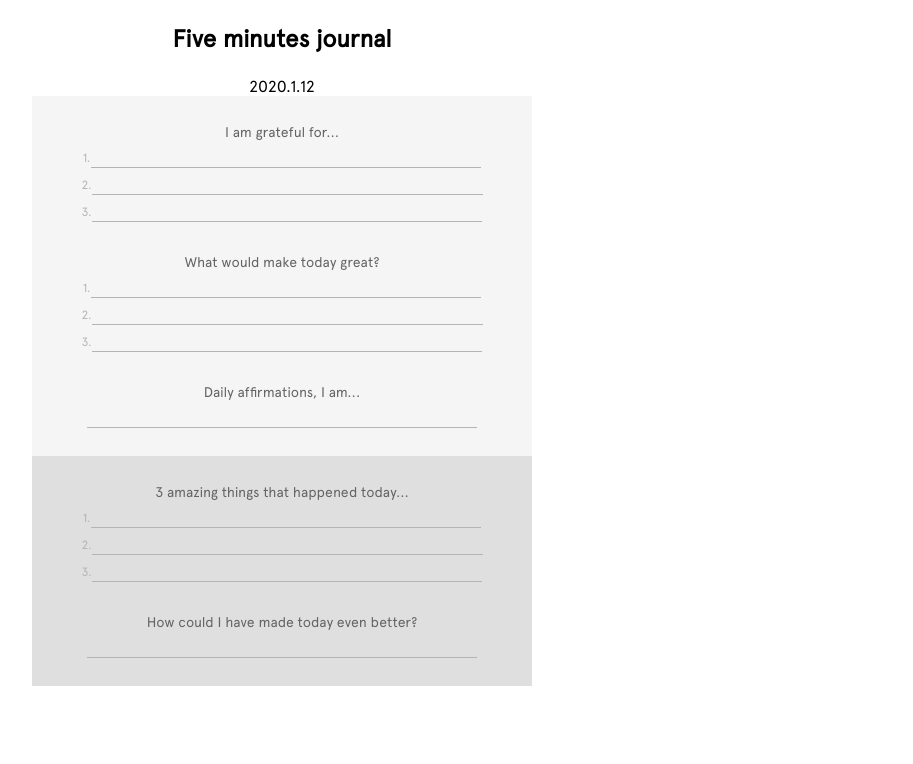
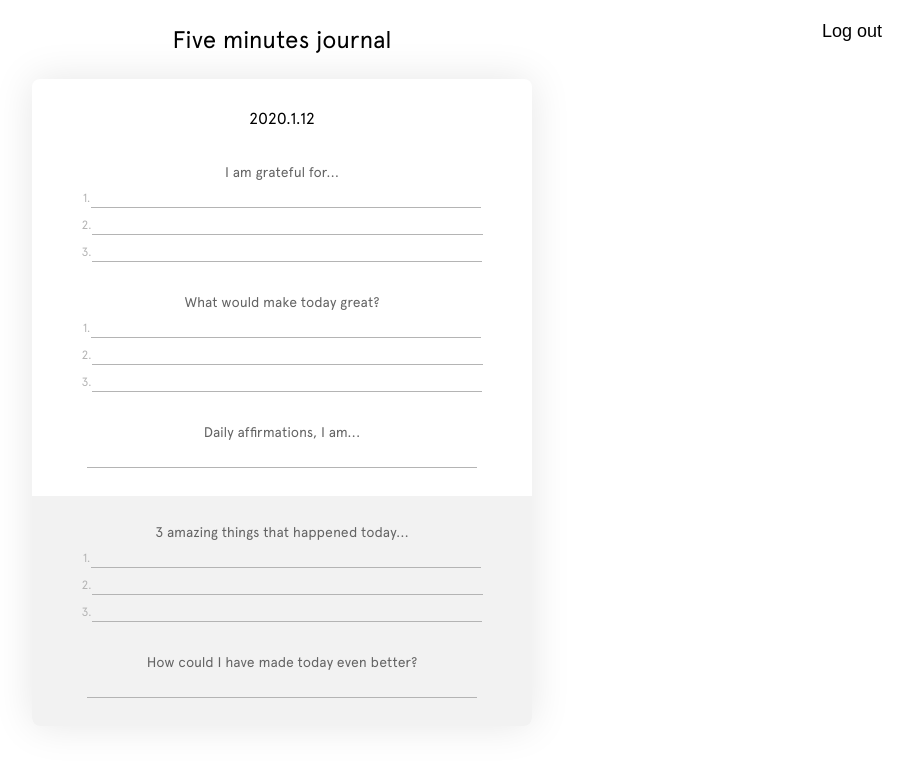
Before and after one commit to kevinloustau/5-minutes-journal, a React (Create React App) app: page / in a window 1280 px wide. Shown: the top 764 px of the page, without its empty margins (358-1271 px from the left). Built offline with nearby package versions, Linux system fonts and the light colour scheme.

Commit message:
update css and add button log in/out and sign up

```diff
--- a/src/App.css
+++ b/src/App.css
@@ -35,7 +35,3 @@ h2 {
   font-size: 14px;
   font-weight: 400;
 }
-
-#mainTitle{
-  padding: 24px;
-}
--- a/src/App.js
+++ b/src/App.js
@@ -3,8 +3,10 @@ import './App.css';
 import uuidv4 from 'uuid/v4';
 import DayList from './Components/DayList';
 import Day from './Components/Day';
+import Topbar from './Components/Topbar'
 
 export const JournalContext = React.createContext();
+export const ConnectionContext = React.createContext();
 
 export default function App() {
   const [days, setDays] = useState(emptyDays);
@@ -13,9 +15,10 @@ export default function App() {
   const todayDate =  createTodayDate();
   const todayDay = days.find(d => d.date === todayDate)
 
+  const [isLoggedIn, setIsLoggedIn] = useState(true)
+
   useEffect(() => {
     if (!todayDay) {
-      console.log("t:", todayDay);
       handleDayAdd();
     }
     //get json from api
@@ -67,13 +70,34 @@ export default function App() {
     return (date);
   }
 
+  // Connection
+
+  const ConnectionContextValue = {
+      handleLogOut,
+      handleLogIn,
+      handleLSignup
+  }
+
+  function handleLogOut(){
+    setIsLoggedIn(false);
+  }
+
+  function handleLogIn(){
+    setIsLoggedIn(true);
+  }
+
+  function handleLSignup(){
+    //display Signup component
+  }
 
   return (
     <JournalContext.Provider value={JournalContextValue}>
       <div className="App">
-        <h1 id='mainTitle' onClick={handleDayUnselect}>Five minutes journal</h1>
-          {!selectedDayId && <DayList days={days} />}
-          {selectedDayId && <Day content={selectedDay} />}
+        <ConnectionContext.Provider value={ConnectionContextValue}>
+          <Topbar isLoggedIn={isLoggedIn} />
+        </ConnectionContext.Provider>
+        {!selectedDayId && <DayList days={days} />}
+        {selectedDayId && <Day content={selectedDay} />}
       </div>
     </JournalContext.Provider>
   );
--- a/src/Components/Day.css
+++ b/src/Components/Day.css
@@ -1,22 +1,21 @@
-.journalContainer {
-  text-align: center;
-  display: flex;
-  top: 0;
-  bottom: 0;
-  right: 0;
-  left: 0;
-}
-
 .journalContent {
   margin: auto;
   width: 500px;
+  border-radius: 8px;
+  box-shadow: 0px 0px 40px rgba(0, 0, 0, 0.1);
 }
 
-#back-to-menu{
-  border: 0;
-  border-radius: 0.25rem;
-  text-decoration: none;
-  padding: 0.25rem 0.5rem;
-  margin: 0.25rem;
-  cursor: pointer;
+#date{
+  padding: 30px 0 20px 0;
 }
+
+#day-inputs {
+  padding: 0 12px 12px 12px;
+  background: #FFFFFF;
+}
+
+#night-inputs {
+  padding: 12px;
+  background: #F2F2F2;
+  border-radius: 0 0 8px 8px;
+}
--- a/src/Components/Day.js
+++ b/src/Components/Day.js
@@ -6,21 +6,20 @@ export default function Day(props) {
   const [content, setContent] = useState(props.content);
 
   return (
-    <div className="journalContainer">
       <div className="journalContent">
-      {content.date}
+        <div id='date'>
+          {content.date}
+        </div>
       {/* <button onClick={journalContext.handleDayDelete}>delete</button> */}
-        <div id="DayInputs">
+        <div id="day-inputs">
           <DynamicInputComponent title="I am grateful for..." numberOfEl={3} displayNumber={true} content={content.gratefull} name='gratefull' />
           <DynamicInputComponent title="What would make today great?" numberOfEl={3} displayNumber={true} content={content.great} name='great'/>
           <DynamicInputComponent title="Daily affirmations, I am..." numberOfEl={1} displayNumber={false} content={content.affirmation} name='affirmation'/>
         </div>
-        <div id="NightInputs">
+        <div id="night-inputs">
           <DynamicInputComponent title="3 amazing things that happened today..." numberOfEl={3} displayNumber={true} content={content.happened} name='happened'/>
           <DynamicInputComponent title="How could I have made today even better?" numberOfEl={1} displayNumber={false} content={content.how} name='how'/>
         </div>
-
       </div>
-    </div>
   );
 }
--- a/src/Components/DayList.css
+++ b/src/Components/DayList.css
@@ -4,6 +4,16 @@
   bottom: 0;
   right: 0;
   left: 0;
+  animation: 0.5s ease-out 0s 1 fadeInOpacity;
+}
+
+@keyframes fadeInOpacity {
+  0%{
+    opacity: 0;
+  }
+  100% {
+    opacity: 1;
+  }
 }
 
 ul{
--- a/src/Components/DynamicInputComponent.css
+++ b/src/Components/DynamicInputComponent.css
@@ -1,16 +1,19 @@
+.journalContent{
+  animation: 0.5s ease-out 0s 1 fadeInOpacity;
+}
+
+@keyframes fadeInOpacity {
+  0%{
+    opacity: 0;
+  }
+  100% {
+    opacity: 1;
+  }
+}
+
 .DynamicInputComponent {
   padding: 16px 0;
   color: #646464;
-}
-
-#DayInputs {
-  padding: 12px;
-  background: #f5f5f5;
-}
-
-#NightInputs {
-  padding: 12px;
-  background: #dfdfdf;
 }
 
 input {
--- /dev/null
+++ b/src/Components/Topbar.css
@@ -0,0 +1,36 @@
+#topbar {
+}
+
+#top-right{
+  position: absolute;
+  right:20px;
+  top:20px;
+}
+
+button {
+  font-size: 18px;
+  line-height: 22px;
+}
+
+.btn-text{
+  border:none;
+  background: none;
+  padding-right: 20px;
+}
+
+#signup{
+  border:none;
+  width: 120px;
+  height: 40px;
+  background: #404040;
+  border-radius: 8px;
+  color: white;
+  font-size: 18px;
+  line-height: 22px;
+}
+
+#main-title{
+  font-size: 24px;
+  padding: 25px;
+  font-weight: 200;
+}
--- /dev/null
+++ b/src/Components/Topbar.js
@@ -0,0 +1,33 @@
+import React, { useContext } from 'react';
+import './Topbar.css'
+import {JournalContext, ConnectionContext} from '../App';
+
+export default function Topbar(pros){
+
+  const connectionContext = useContext(ConnectionContext);
+  const journalContext = useContext(JournalContext);
+
+  function boutonsDiv(){
+    if (pros.isLoggedIn) {
+      return (
+        <button className='btn-text' onClick={connectionContext.handleLogOut}>Log out</button>
+      )
+    } else {
+      return (
+        <>
+          <button  className='btn-text' onClick={connectionContext.handleLogIn}>Log in</button>
+          <button id='signup'>Sign up</button>
+        </>
+      )
+    }
+  }
+
+  return(
+    <div id='topbar'>
+      <h1 id='main-title'onClick={journalContext.handleDayUnselect}>Five minutes journal</h1>
+      <div id='top-right'>
+        {boutonsDiv()}
+      </div>
+    </div>
+  )
+}
```
Also changed, not shown: TODO.txt.
